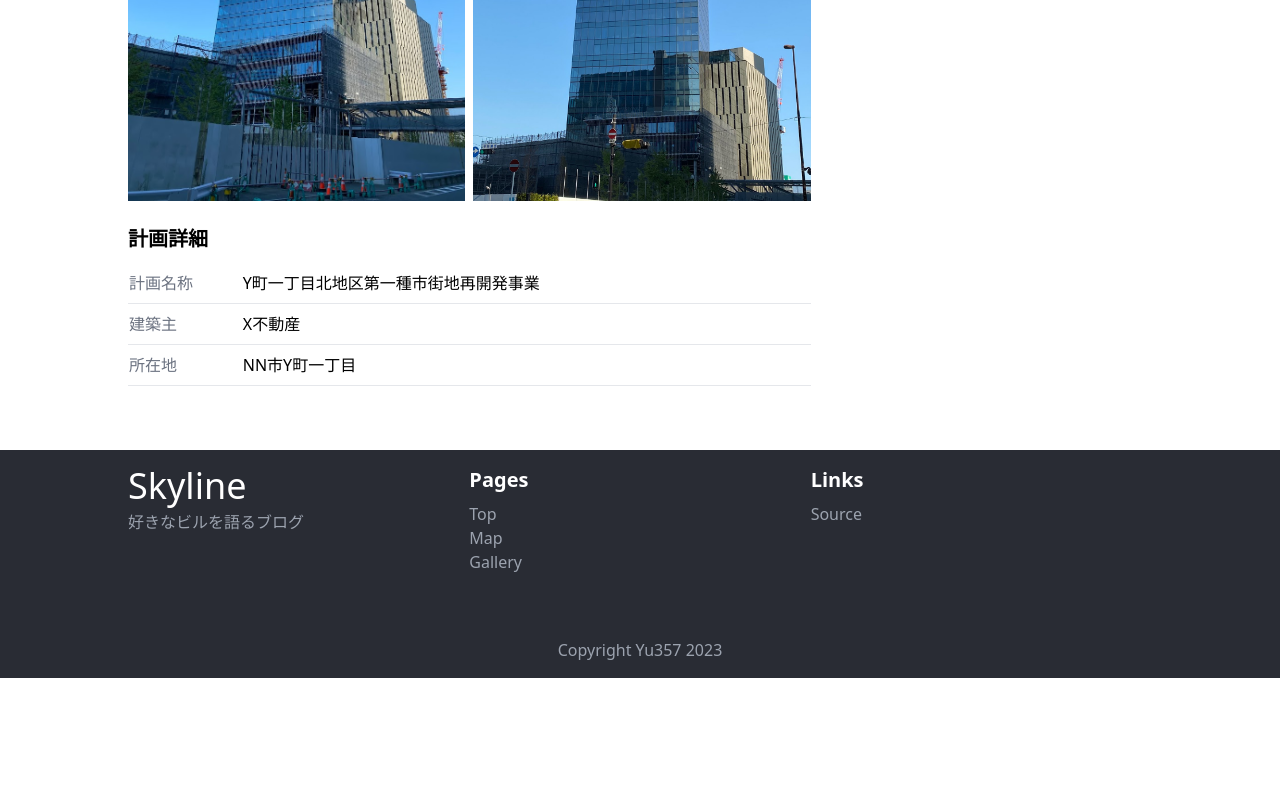
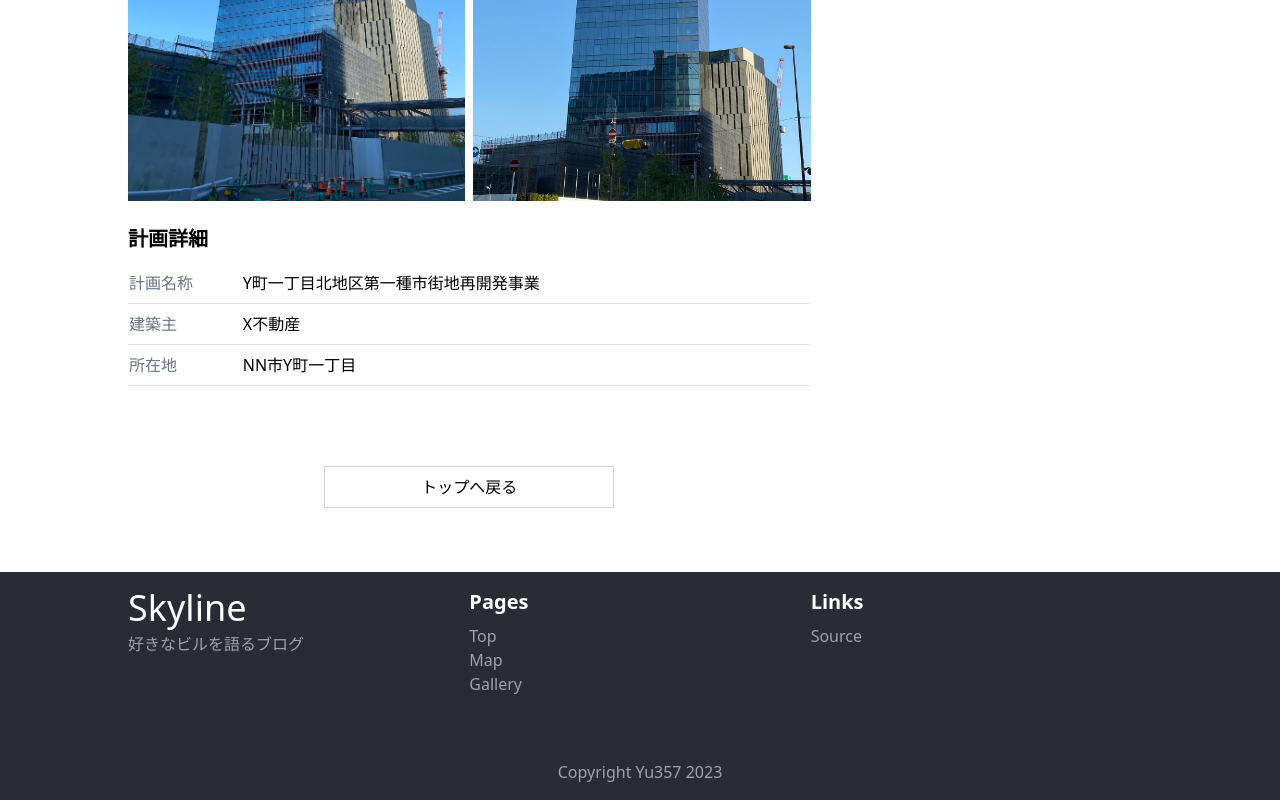
Before and after one commit to FNYukii/Skyline, a Next.js app: page /posts/04a1dd7d-3004-43bc-8937-3375ed608259 in a window 1280 px wide. Shown: the part 2961-3761 px from the top of the page. Before the commit the page ends 3639 px from the top, so only its background shows below. Built offline with nearby package versions, Linux system fonts and the light colour scheme.

Commit message:
feat: PostSectionにトップへ戻るボタンを配置

```diff
--- a/src/components/sections/PostSection.tsx
+++ b/src/components/sections/PostSection.tsx
@@ -5,6 +5,7 @@ import ReactMarkdown from "react-markdown"
 import remarkGfm from "remark-gfm"
 import { useEffect, useState } from "react"
 import rehypeRaw from "rehype-raw"
+import Link from "next/link"
 
 interface Props {
 	className?: string
@@ -24,7 +25,7 @@ function PostSection(props: Props) {
 	function ImgExpandable({ ...props }) {
 		return (
 			<button onClick={() => setOpenImage(props.src)} className="mt-2 hover:brightness-90 transition w-fit">
-				<img src={props.src} alt={props.alt} className="h-full object-cover"/>
+				<img src={props.src} alt={props.alt} className="h-full object-cover" />
 			</button>
 		)
 	}
@@ -82,6 +83,10 @@ function PostSection(props: Props) {
 					<img src={openImage} alt={"---"} className="absolute max-height-screen-95" />
 				</div>
 			}
+
+			<div className="mt-20 flex justify-center">
+				<Link href="/" className="py-2 px-24 border border-gray-300 hover:bg-gray-100 transition">トップへ戻る</Link>
+			</div>
 		</div>
 	)
 }
```
